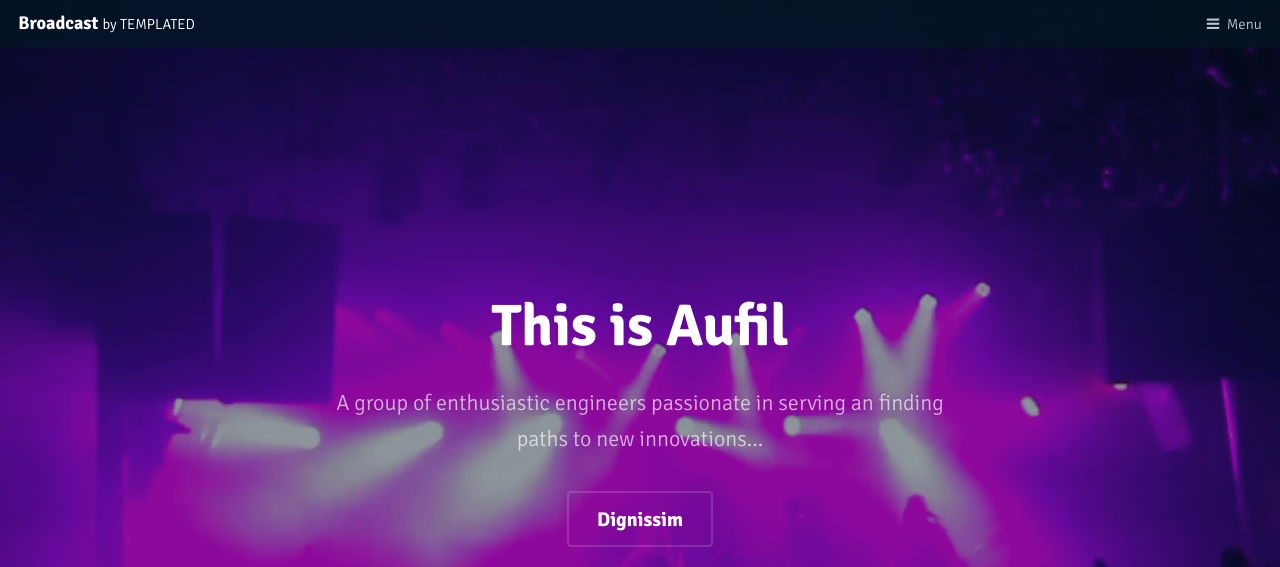
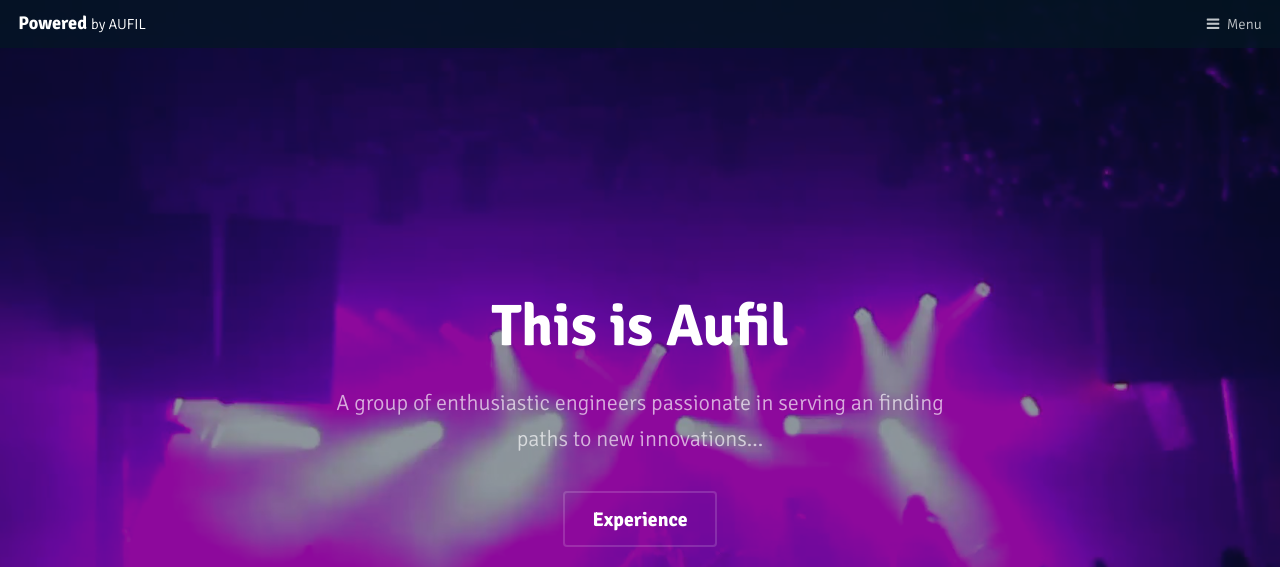
Before and after one commit to athulbdominic/aufil.github.io, a plain HTML site: page index.html in a window 1280 px wide. Shown: the top 567 px of the page. Drawn offline with Linux system fonts and the light colour scheme.

Commit message:
Update index.html

```diff
--- a/index.html
+++ b/index.html
@@ -11,7 +11,7 @@
 
 		<!-- Header -->
 			<header id="header">
-				<h1><a href="#">Broadcast <span>by TEMPLATED</span></a></h1>
+				<h1><a href="#">Powered <span>by AUFIL</span></a></h1>
 				<a href="#menu">Menu</a>
 			</header>
 
@@ -37,7 +37,7 @@
 							<p>A group of enthusiastic engineers passionate in serving an finding <br />
 								paths to new innovations...</p>
 						</header>
-						<a href="#main" class="button big alt scrolly">Dignissim</a>
+						<a href="#main" class="button big alt scrolly">Experience</a>
 					</div>
 
 				</section>
```
